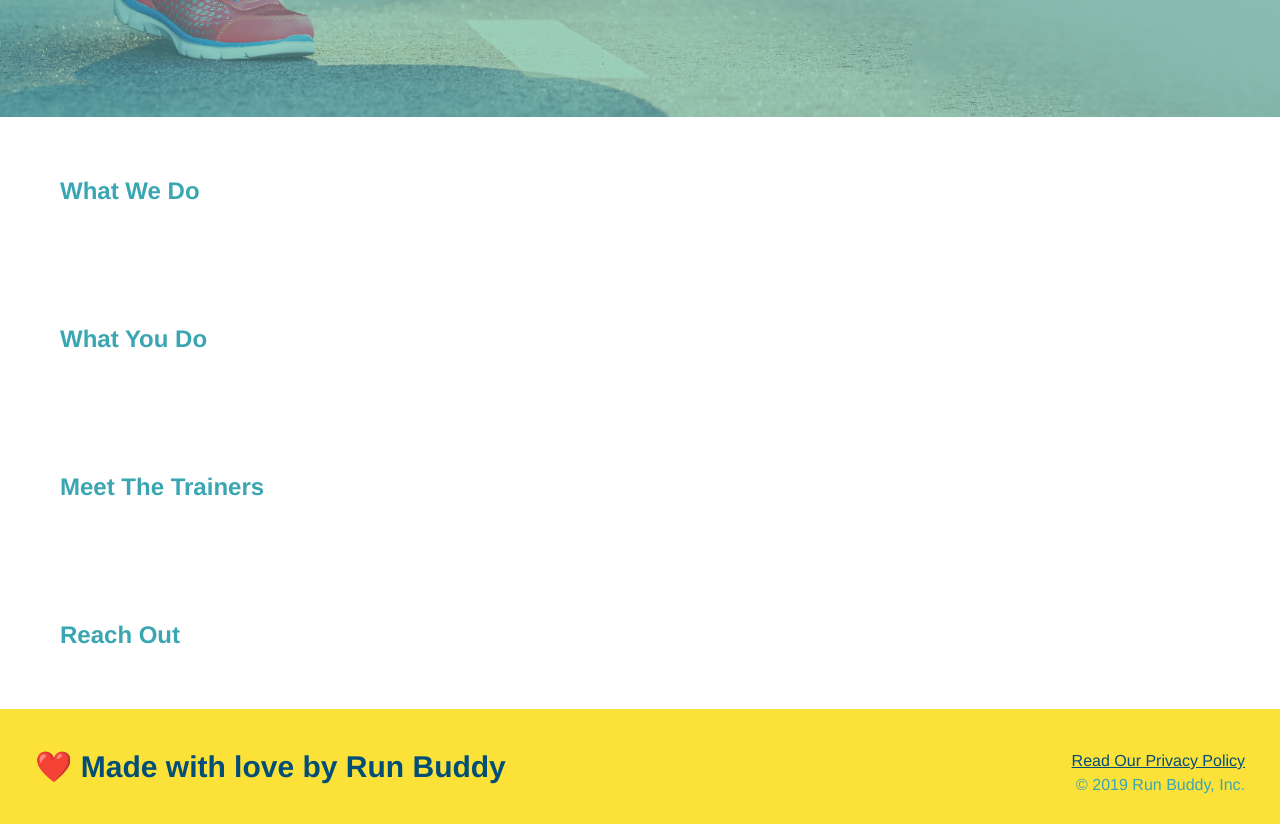
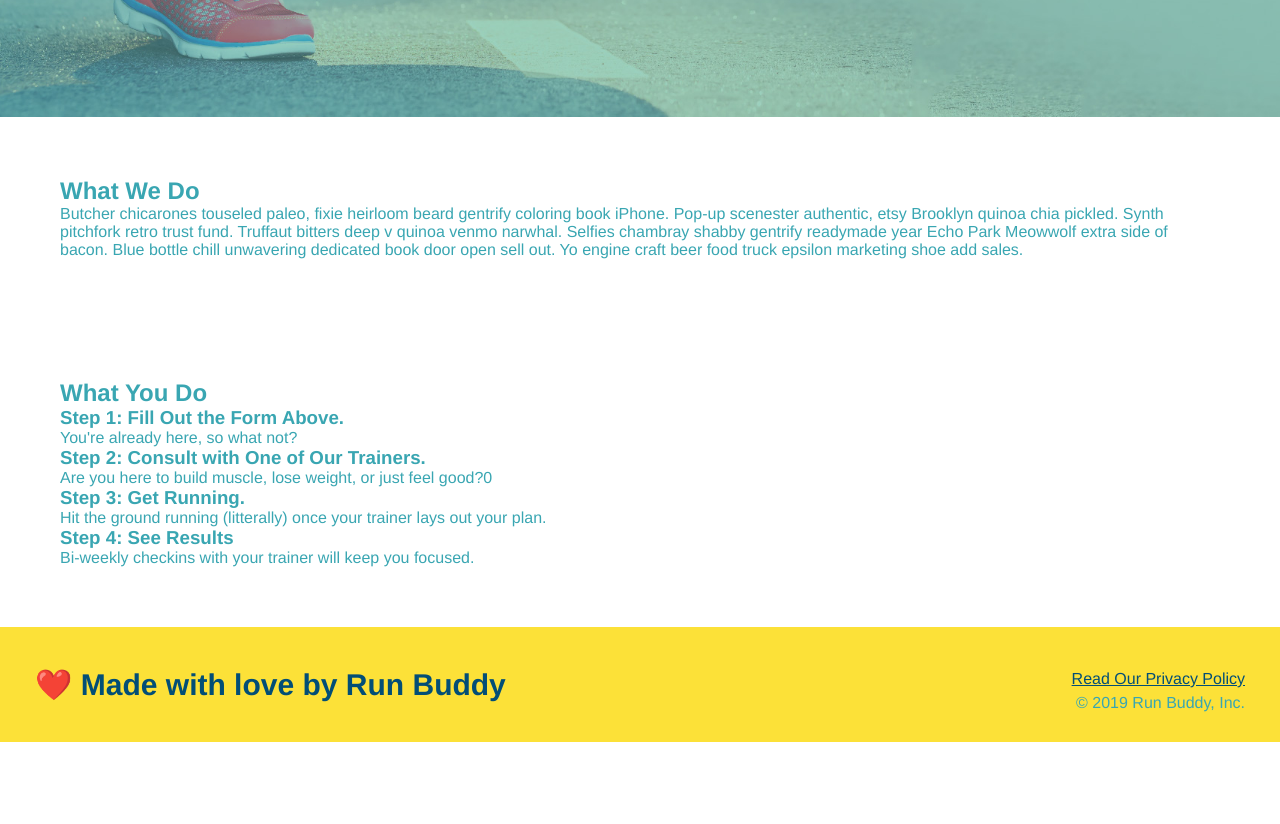
Before and after one commit to samvrny/run-buddy, a plain HTML site: page index.html in a window 1280 px wide. Shown: the part 565-1389 px from the top of the page. After the commit the page ends 1307 px from the top, so only its background shows below. Drawn offline with Linux system fonts and the light colour scheme.

Commit message:
added html text to what we do and what you do sections, and added id's to those sections

```diff
--- a/index.html
+++ b/index.html
@@ -3,13 +3,9 @@
 <html lang="en">
 
     <head>
-
         <meta charset="UTF-8" />
-
         <link rel="stylesheet" href="./assets/css/style.css" />
-
         <title>Run Buddy</title>
-
     </head>
 
     <body>
@@ -78,51 +74,60 @@
 
     <!--"what we do" section-->
 
-    <section>
+    <section id="what-we-do">
 
         <h2>What We Do</h2>
+        <p>
+            Butcher chicarones touseled paleo, fixie heirloom beard gentrify coloring
+            book iPhone. Pop-up scenester authentic, etsy Brooklyn quinoa chia pickled.
+            Synth pitchfork retro trust fund. Truffaut bitters deep v quinoa venmo narwhal.
+            Selfies chambray shabby gentrify readymade year Echo Park Meowwolf extra side
+            of bacon. Blue bottle chill unwavering dedicated book door open sell out. Yo
+            engine craft beer food truck epsilon marketing shoe add sales.
+        </p>
 
     </section>
 
+    <!--end "what we do" section-->
 
     <!--"what you do" section-->
 
-    <section>
+    <section id="what-you-do">
 
         <h2>What You Do</h2>
 
-    </section>
+        <div>
+            <h3>Step 1: Fill Out the Form Above.</h3>
+            <p>You're already here, so what not?</p>
+        </div>
 
+        <div>
+            <h3>Step 2: Consult with One of Our Trainers.</h3>
+            <p>Are you here to build muscle, lose weight, or just feel good?0</p>
+        </div>
 
-    <!--"meet the trainers" section-->
+        <div>
+            <h3>Step 3: Get Running.</h3>
+            <p>Hit the ground running (litterally) once your trainer lays out your plan.</p>
+        </div>
 
-    <section>
-
-        <h2>Meet The Trainers</h2>
+        <div>
+            <h3>Step 4: See Results</h3>
+            <p>Bi-weekly checkins with your trainer will keep you focused.</p>
+        </div>
 
     </section>
 
-
-    <!--"reach out" section-->
-
-    <section>
-
-        <h2>Reach Out</h2>
-
-    </section>
-
+    <!--end "what you do" section-->
 
     <!--footer-->
 
     <footer>
-
         <h2>❤️ Made with love by Run Buddy</h2>
-
         <div>
             <a href="#">Read Our Privacy Policy</a><br/>
             &copy; 2019 Run Buddy, Inc.
         </div>
-
     </footer>
 
     <!--end footer-->
```
